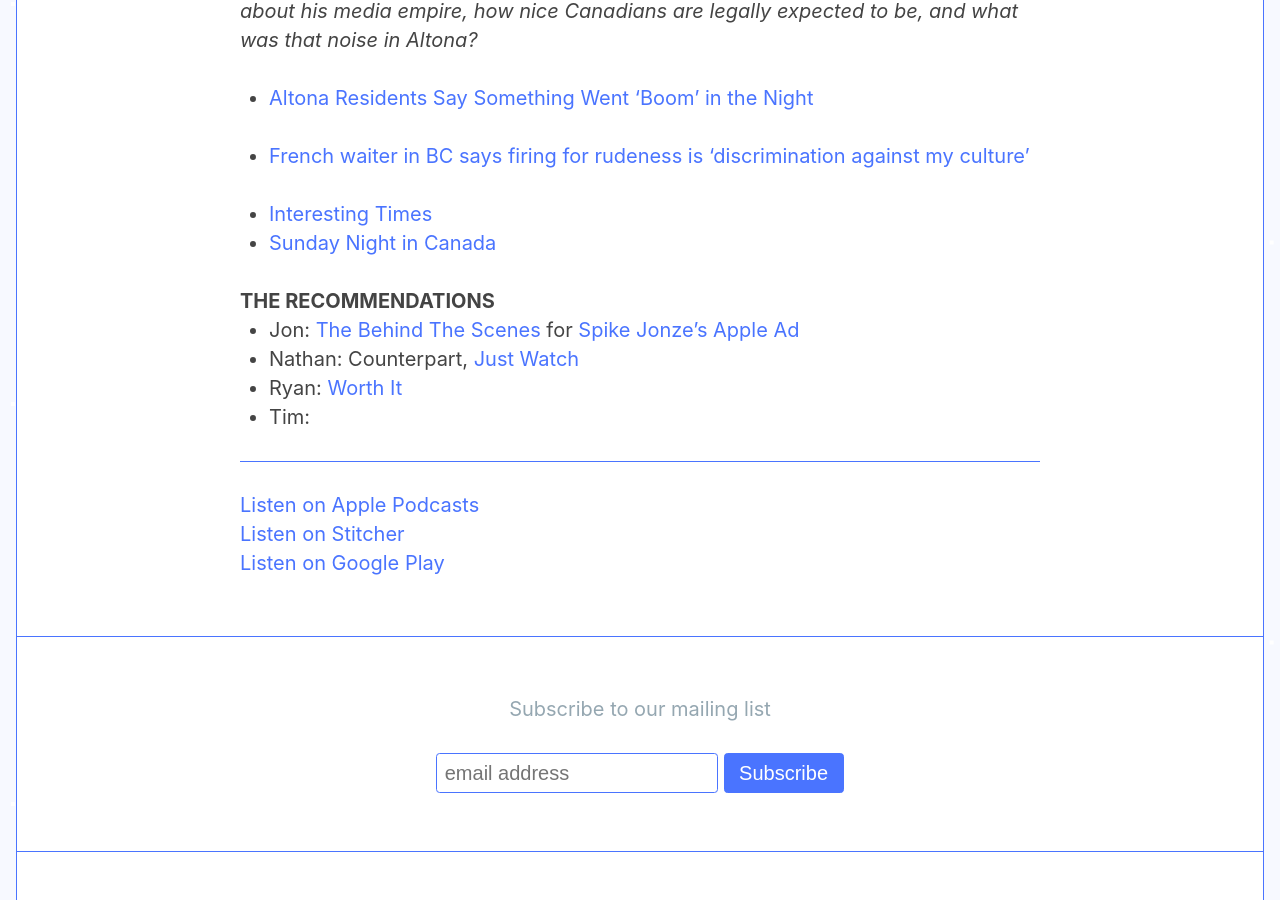
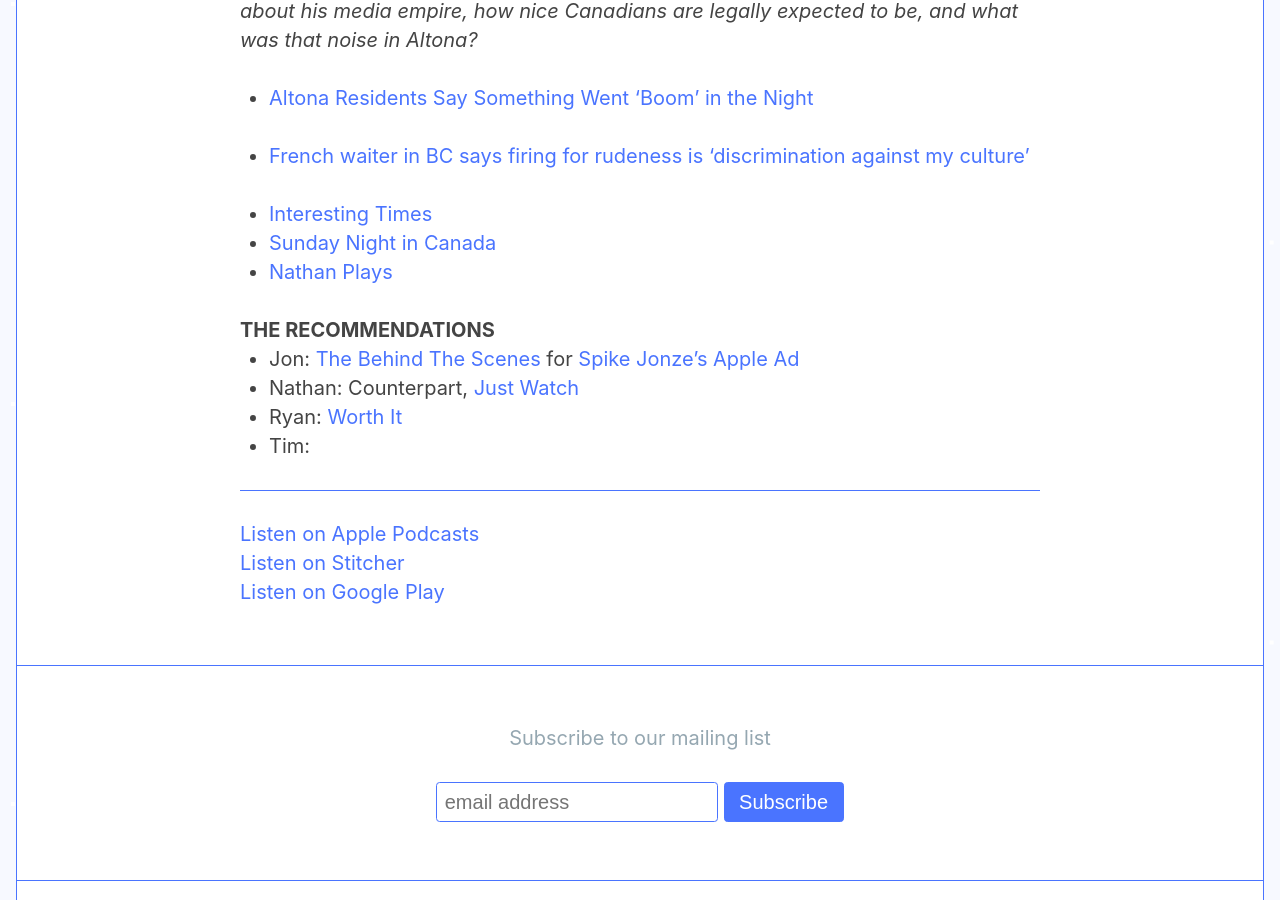
Before and after one commit to jondueck/whatevertown, a Jekyll site: the page built from _posts/2018-04-03-012.md, in a window 1280 px wide and 900 px high, scrolled down 781 px. Built offline with Jekyll 4.4.1, drawn with Linux system fonts in a browser that asks for light colours; some web fonts are replaced; comment, search, counter and statistics services are not loaded.

Commit message:
Updated 012

```diff
--- a/_posts/2018-04-03-012.md
+++ b/_posts/2018-04-03-012.md
@@ -30,6 +30,7 @@
 
 - [Interesting Times](http://interestingtimes.ca/)
 - [Sunday Night in Canada](https://www.diym.tv/shows/sundaynightincanada/)
+- [Nathan Plays](https://www.youtube.com/channel/UCW4wyjzTgbAihmzT16FE9Bg/playlists)
 
 ### The Recommendations
 - Jon: [The Behind The Scenes](http://www.adweek.com/creativity/this-look-inside-spike-jonzes-apple-ad-is-as-fascinating-as-the-film-itself/) for [Spike Jonze's Apple Ad](https://www.youtube.com/watch?v=305ryPvU6A8)
```
